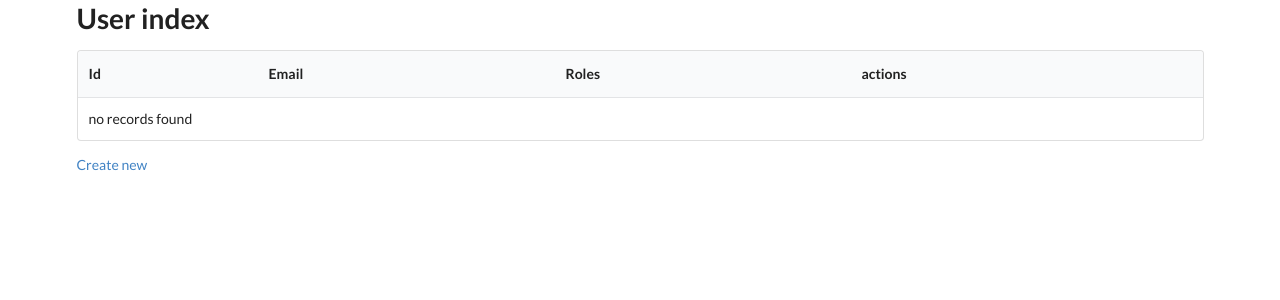
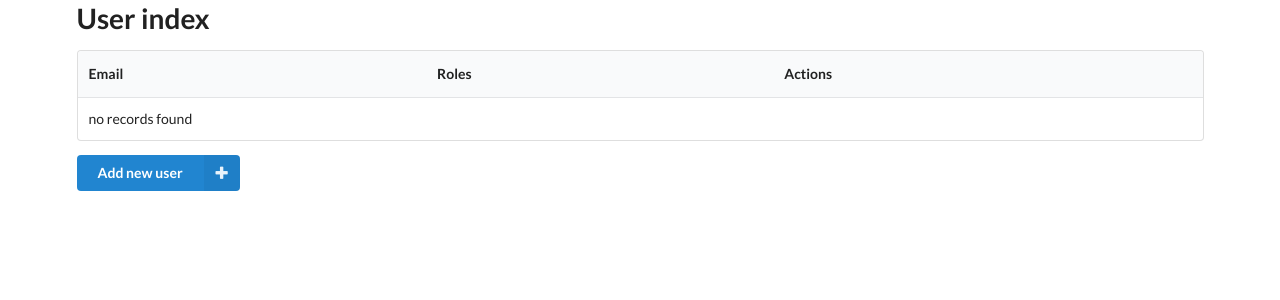
Before and after one commit to luispabon/readability-rss-proxy, a Symfony app: template templates/user/index.html.twig in a window 1280 px wide. Shown: the top 300 px of the page. Run offline with Twig, Linux system fonts and the light colour scheme; the template is opened without the code that fills it, so the values that code supplies are empty; some libraries are stand-ins or nearby versions.

Commit message:
Button refinements

```diff
--- a/templates/user/_form.html.twig
+++ b/templates/user/_form.html.twig
@@ -7,7 +7,7 @@
     </div>
     <div class="two column row">
         <div class="left floated column">
-            <a href="{{ path('feed_index') }}">
+            <a href="{{ path('user_index') }}">
                 <button class="ui labeled icon button">
                     <i class="left arrow icon"></i>
                     Back to list
--- a/templates/user/index.html.twig
+++ b/templates/user/index.html.twig
@@ -8,16 +8,14 @@
     <table class="ui table">
         <thead>
         <tr>
-            <th>Id</th>
             <th>Email</th>
             <th>Roles</th>
-            <th>actions</th>
+            <th>Actions</th>
         </tr>
         </thead>
         <tbody>
         {% for user in users %}
             <tr>
-                <td>{{ user.id }}</td>
                 <td>{{ user.email }}</td>
                 <td>
                     <ul>
@@ -27,7 +25,7 @@
                     </ul>
                 </td>
                 <td style="width: 5em">
-                    <a href="{{ path('user_edit', {'id': user.id}) }}" class="">
+                    <a href="{{ path('user_edit', {'id': user.id}) }}">
                         <button class="ui right labeled icon button">
                             <i class="edit icon"></i>
                             Edit
@@ -43,5 +41,10 @@
         </tbody>
     </table>
 
-    <a href="{{ path('user_new') }}">Create new</a>
+    <a href="{{ path('user_new') }}">
+        <button class="ui right labeled icon primary button">
+            <i class="plus icon"></i>
+            Add new user
+        </button>
+    </a>
 {% endblock %}
```
Also changed, not shown: templates/feed/index.html.twig (+7 -2 lines).
